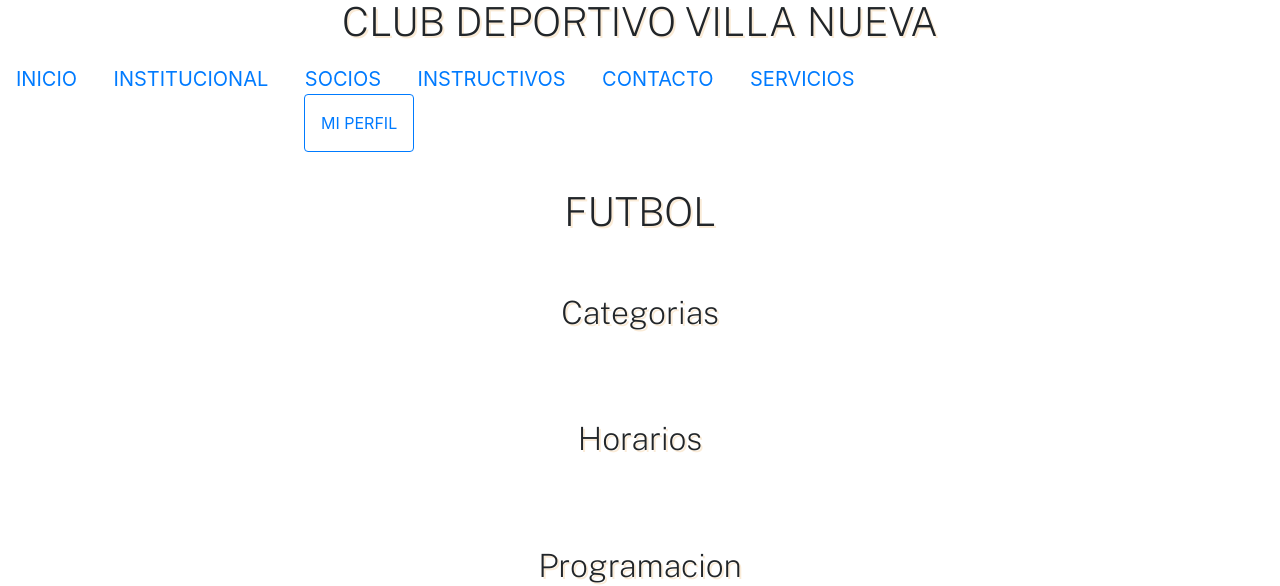
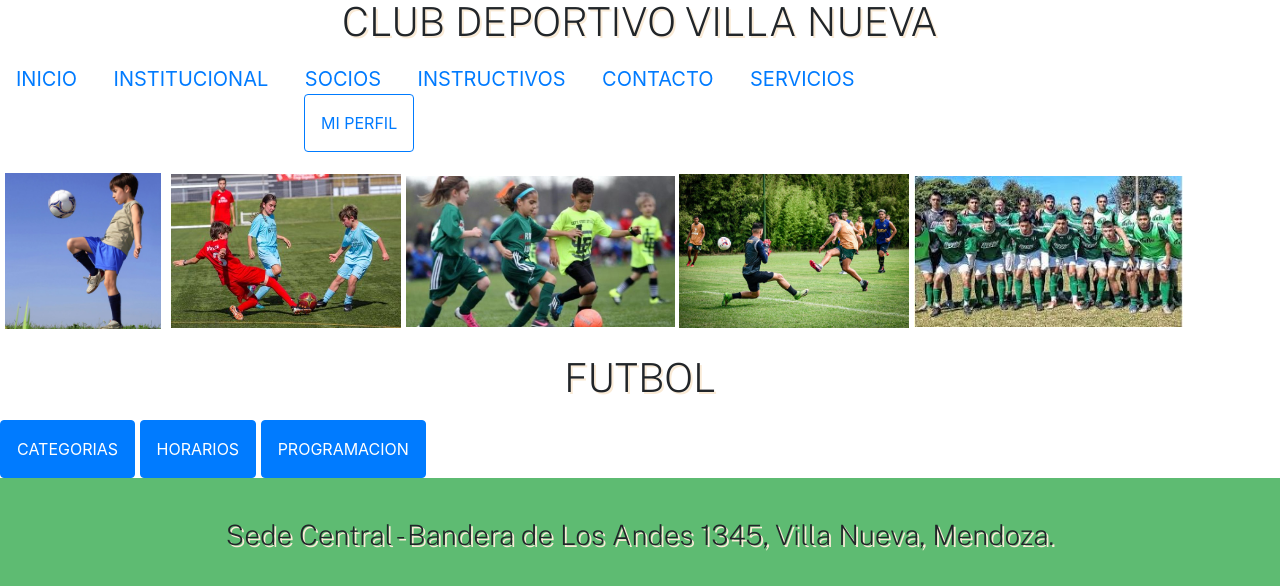
Before and after one commit to alvarez-mm/java, a plain HTML site: page deportes/futbol.html in a window 1280 px wide. Shown: the part 239-825 px from the top of the page. Drawn offline with nearby package versions, Linux system fonts and the light colour scheme.

Commit message:
imagenes

```diff
--- a/css/estilos.css
+++ b/css/estilos.css
@@ -49,6 +49,9 @@ div a:hover {
 }
 
 
+
+/* M O D A L */
+
 .modal-container {
     width: 100%;
     height: 100vh;
@@ -80,5 +83,21 @@ div a:hover {
 }
 
 
+/* E S T I L O S    D E     I M A G E N E S */
+
+#futbol1 , #voley1 {
+    padding: 5px;
+}
+
+
+/* E S T I L O S    D E     B O T O N E S */
+
+#abrirCategoriasFutbol , #abrirHorariosFutbol , #abrirProgramacionFutbol ,
+#abrirCategoriasVoley , #abrirHorariosVoley , #abrirProgramacionVoley   {
+    padding: 1rem;
+}
+
+
+/* F O O T E R */
 footer {
     background-color: #5EBB72; }
--- a/deportes/futbol.html
+++ b/deportes/futbol.html
@@ -31,11 +31,22 @@
         </ul>
     </nav>
 
+    <div>
+        <img id="futbol1" src="../imagenes/futbol1.jpg" style = "width:13%">
+        <img id="futbol2" src="../imagenes/futbol2.jpg" style = "width:18%">
+        <img id="futbol3" src="../imagenes/futbol3.jpg" style = "width:21%">
+        <img id="futbol4" src="../imagenes/futbol4.jpg" style = "width:18%">
+        <img id="futbol5" src="../imagenes/futbol5.jpg" style = "width:21%">
+
+    </div>
+
     <main>
         <h1>FUTBOL</h1>
-        <h2>Categorias</h2>
-        <h2>Horarios</h2>
-        <h2>Programacion</h2>
+
+        <button id="abrirCategoriasFutbol" class="btn btn-primary">CATEGORIAS</button>
+        <button id="abrirHorariosFutbol" class="btn btn-primary">HORARIOS</button>
+        <button id="abrirProgramacionFutbol" class="btn btn-primary">PROGRAMACION</button>
+
     </main>
 
     <footer>
```
Also changed, not shown: deportes/voley.html (+12 -3 lines), imagenes/futbol1.jpg (added), imagenes/futbol2.jpg (added), imagenes/futbol3.jpg (added), imagenes/futbol4.jpg (added), imagenes/futbol5.jpg (added), imagenes/voley1.jpg (added), imagenes/voley2.jpg (added), imagenes/voley3.jpg (added), imagenes/voley4.jpg (added), imagenes/voley5.jpg (added).
